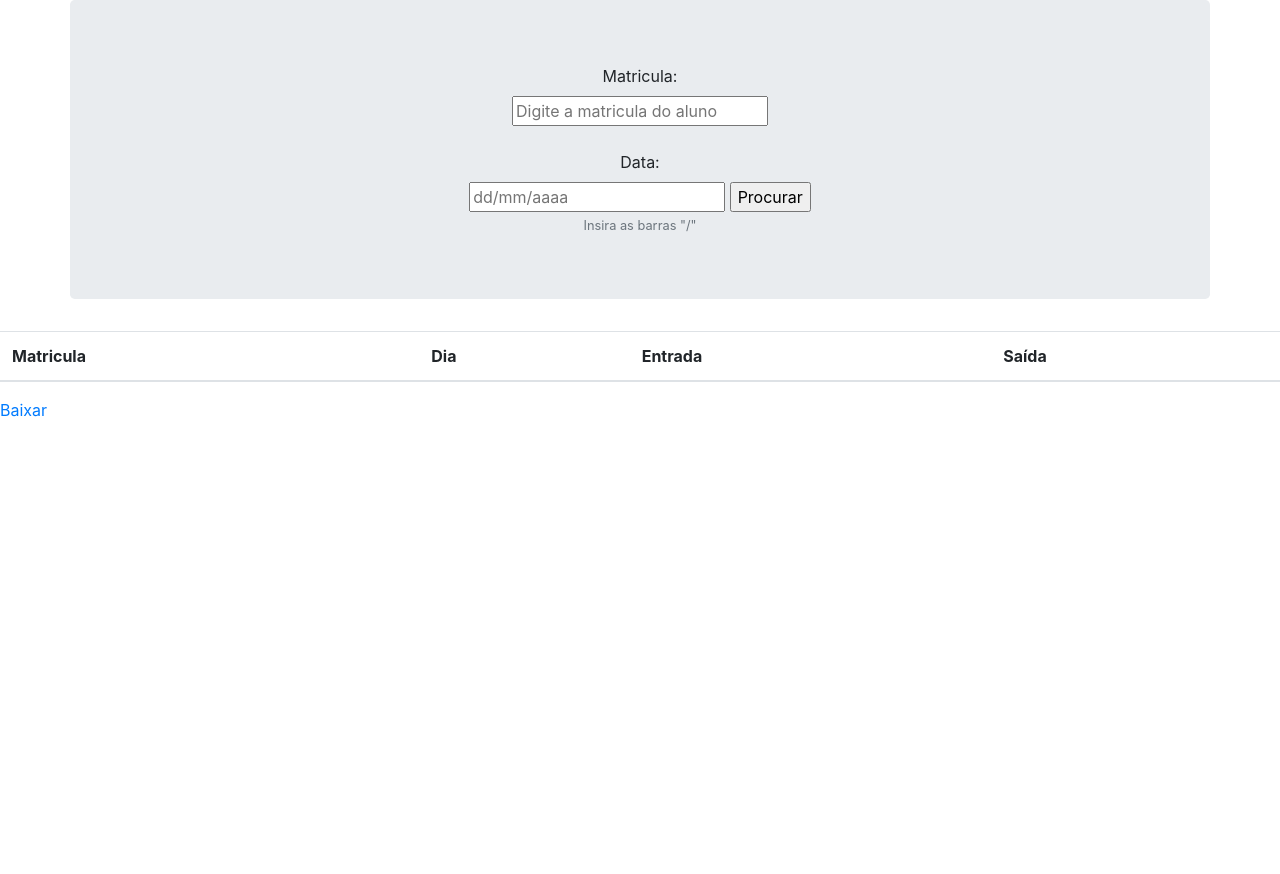
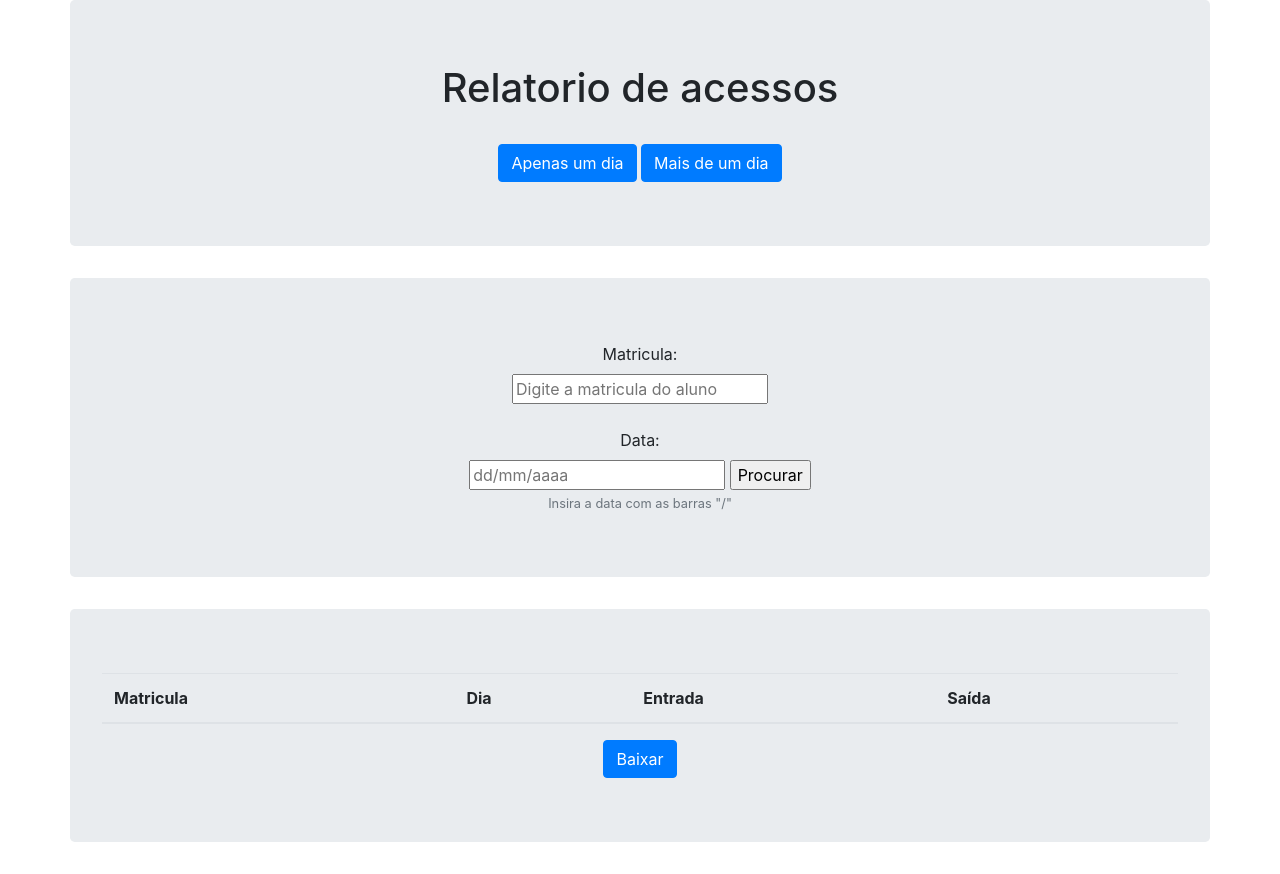
Before and after one commit to eliabeguerreiro/sistemaescola, a PHP site: page /administracao.php?pg=1dia in a window 1280 px wide. Before the commit the page ends 417 px from the top, so only its background shows below. Run offline with PHP 8.4, Linux system fonts and the light colour scheme; lists and menus that the app fills with data are empty.

Commit message:
selecionando mais de um dia e estilo

```diff
--- a/administracao.php
+++ b/administracao.php
@@ -2,7 +2,7 @@
 session_start();
 include('functions/funcoes.php');
 include('functions/conexao.php');
-(isset($_GET['pg']))? $_GET['pg'] : 1;
+$pagina = (isset($_GET['pg']))? $_GET['pg'] : 0;
 ?>
 <!DOCTYPE html>
 <html lang="pt">
@@ -16,20 +16,77 @@ include('functions/conexao.php');
     </head>
 
     <body>
+    <center>
+    <div class='jumbotron  container'>
+    <h1>Relatorio de acessos</h1>
+    </br>
+    <a class="text-decoration-none text-reset" href="administracao.php?pg=1dia"><button type="button" class="btn btn-primary">Apenas um dia</button></a>
+    <a class="text-decoration-none text-reset" href="administracao.php?pg=2dia"><button type="button" class="btn btn-primary">Mais de um dia</button></a>
+    </div>
+
+    <?php
+        if($pagina == '2dia'){?>
         <div class='jumbotron  container'>
-            <center>
+            <form method="POST" action="">
+                <label>Matricula:</label></br>
+                <input type="matricula" name="matricula" placeholder="Digite a matricula do aluno"></br>
+                </br><label>Data:</label></br>
+                <input type="text" name="dia" placeholder="dd/mm/aaaa">
+                <input type="text" name="dia2" placeholder="dd/mm/aaaa">
+                <input type="submit" name="btnCadUsuario" value="Procurar"><br>
+                <small id="diaHelp" class="form-text text-muted">Preencha ambos os espaços as datas // Insira as barras "/"</small>
+            </form>
+        </div>
+        <div  class='jumbotron  container'>
+        <?php
+        $html ='';
+        $html .="<table class='table'>";
+        $html .='<thead>';
+        $html .='<tr>';
+        $html .='<th scope="col">Matricula</th>';
+        $html .='<th scope="col">Dia</th>';
+        $html .='<th scope="col">Entrada</th>';
+        $html .='<th scope="col">Saída</th>';
+        $html .='</tr>';
+        $html .='</thead>';
+        $html .='<tbody>';
+        if ($_POST){
+            $_SESSION['matricula'] = $_POST['matricula'];
+            $_SESSION['dia'] = $_POST['dia'];
+            $relat = "SELECT * FROM sessoes WHERE matricula='". $_POST['matricula'] ."' AND dia BETWEEN'". $_POST['dia'] ."' AND '". $_POST['dia2'] ."'";
+            $relatorio = mysqli_query($conn, $relat);
+
+
+
+
+            while($row_relatorio = mysqli_fetch_assoc($relatorio)){
+                $html .='<tr>';
+                $html .="<th scope 'row'>".$row_relatorio['matricula'].'</th>';
+                $html .='<td>'.$row_relatorio['dia'].'</td>';
+                $html .='<td>'.$row_relatorio['entrada'].'</td>';
+                $html .='<td>'.$row_relatorio['saida'].'</td>';
+                $html .='</tr>';
+                }
+            }
+            $html .='</tbody>';
+            $html .='</table>';
+            echo $html;
+            echo "<a class='text-decoration-none text-reset' href='adm.php'><button type='button' class='btn btn-primary'>Baixar</button></a>";
+        }
+
+
+        if($pagina == '1dia'){?>
+        <div class='jumbotron  container'>
             <form method="POST" action="">
                 <label>Matricula:</label></br>
                 <input type="matricula" name="matricula" placeholder="Digite a matricula do aluno"></br>
                 </br><label>Data:</label></br>
                 <input type="text" name="dia" placeholder="dd/mm/aaaa">
                 <input type="submit" name="btnCadUsuario" value="Procurar"><br>
-                <small id="diaHelp" class="form-text text-muted">Insira as barras "/"</small>
+                <small id="diaHelp" class="form-text text-muted">Insira a data com as barras "/"</small>
             </form>
         </div>
-
-
-
+        <div  class='jumbotron  container'>
         <?php
         $html ='';
         $html .="<table class='table'>";
@@ -48,6 +105,7 @@ include('functions/conexao.php');
             $relat = "SELECT * FROM sessoes WHERE matricula='". $_POST['matricula'] ."' AND dia='". $_POST['dia'] ."'";
             $relatorio = mysqli_query($conn, $relat);
 
+
             while($row_relatorio = mysqli_fetch_assoc($relatorio)){
                 $html .='<tr>';
                 $html .="<th scope 'row'>".$row_relatorio['matricula'].'</th>';
@@ -60,9 +118,10 @@ include('functions/conexao.php');
             $html .='</tbody>';
             $html .='</table>';
             echo $html;
-            echo "<a href='adm.php'>Baixar</a>";
-
-            ?>
+            echo "<a class='text-decoration-none text-reset' href='adm.php'><button type='button' class='btn btn-primary'>Baixar</button></a>";
+        }
+?>
+        </div>
             </center>
     </body>
 </html>
```
